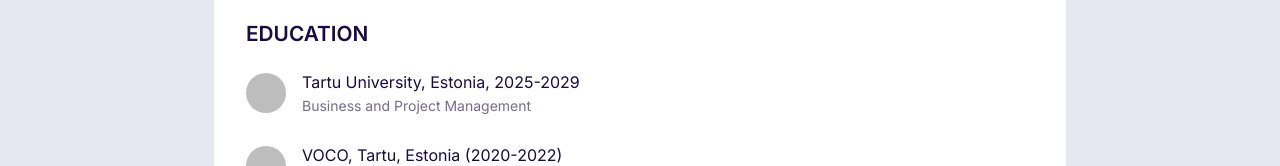
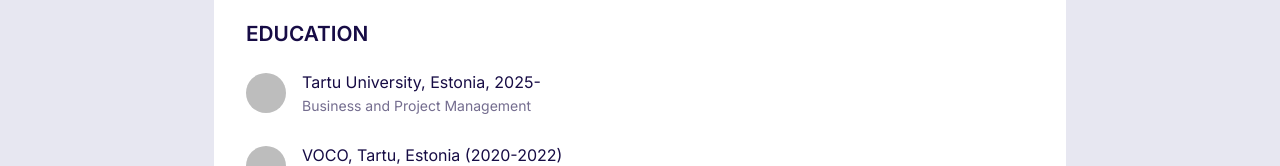
Before and after one commit to juliataro/portfolio, a React (Vite) app: page /about in a window 1280 px wide. Shown: the part 589-755 px from the top of the page. Built offline with nearby package versions, Linux system fonts and the light colour scheme; some icons are missing; a web font is replaced by a local one.

Commit message:
drinkupp and tobroxwood description change

```diff
--- a/src/pages/about.tsx
+++ b/src/pages/about.tsx
@@ -22,7 +22,7 @@ import "./styles/index.css";
 const educationList: ListItemData[] = [
   {
     id: 1,
-    primary: "Tartu University, Estonia, 2025-2029",
+    primary: "Tartu University, Estonia, 2025-",
     secondary: "Business and Project Management",
     icon: <SchoolIcon />,
   },
@@ -156,7 +156,7 @@ const AboutProject: React.FC = () => {
                 objectFit: "cover",
                 mt: { xs: "0rem", md: 0 }, // margin-top 1rem on mobile only
                 mb: { xs: "2rem", md: 0 },
-                mr: { xs: 0, md: 2 }, // right margin only on desktop
+                mr: { xs: 0, md: 2 }, // right margin only on desktop 2025-2029
                 display: { xs: "flex", md: "flex" }, // make sure it's visible everywhere
               }}
               image={imgMain}
```
